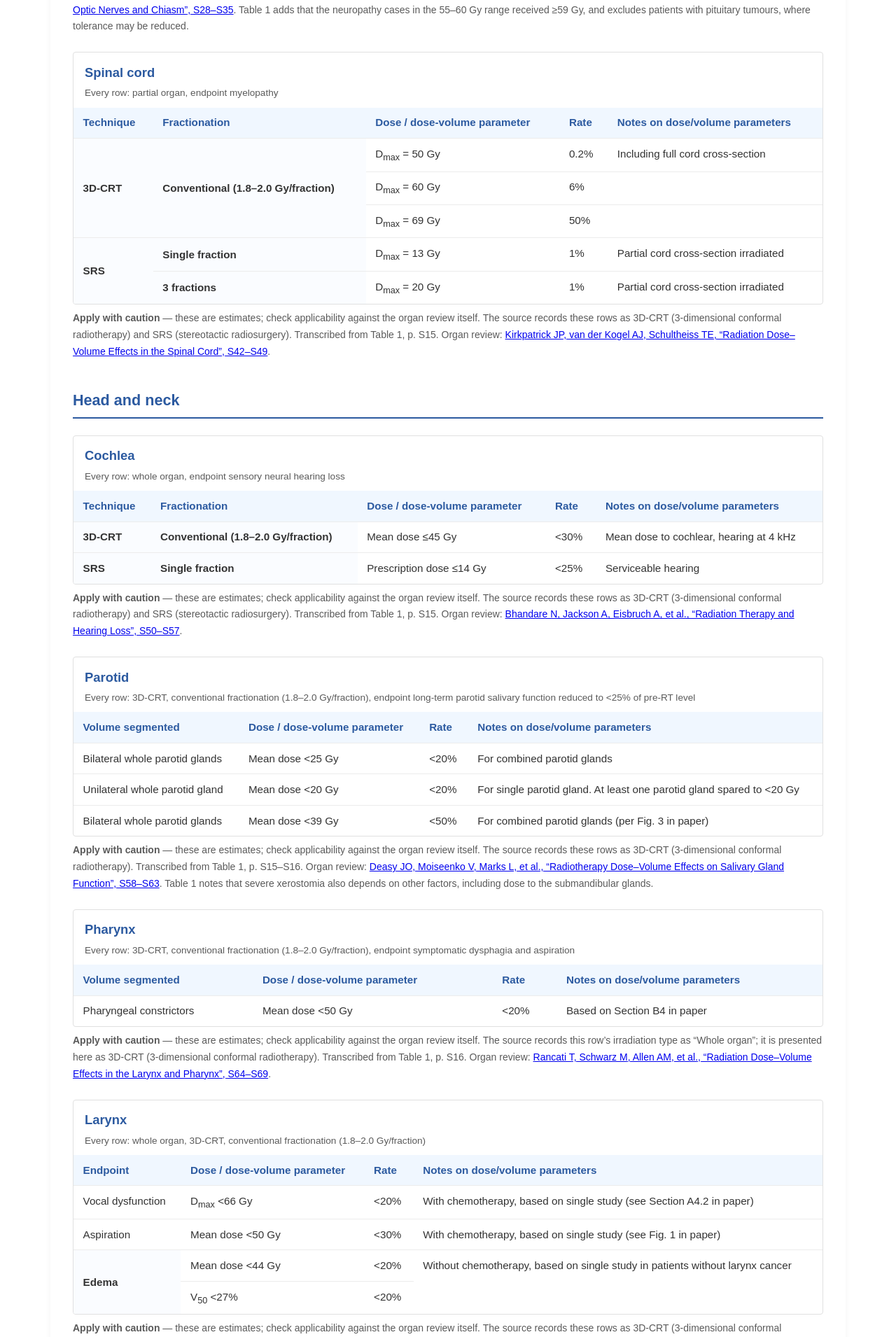
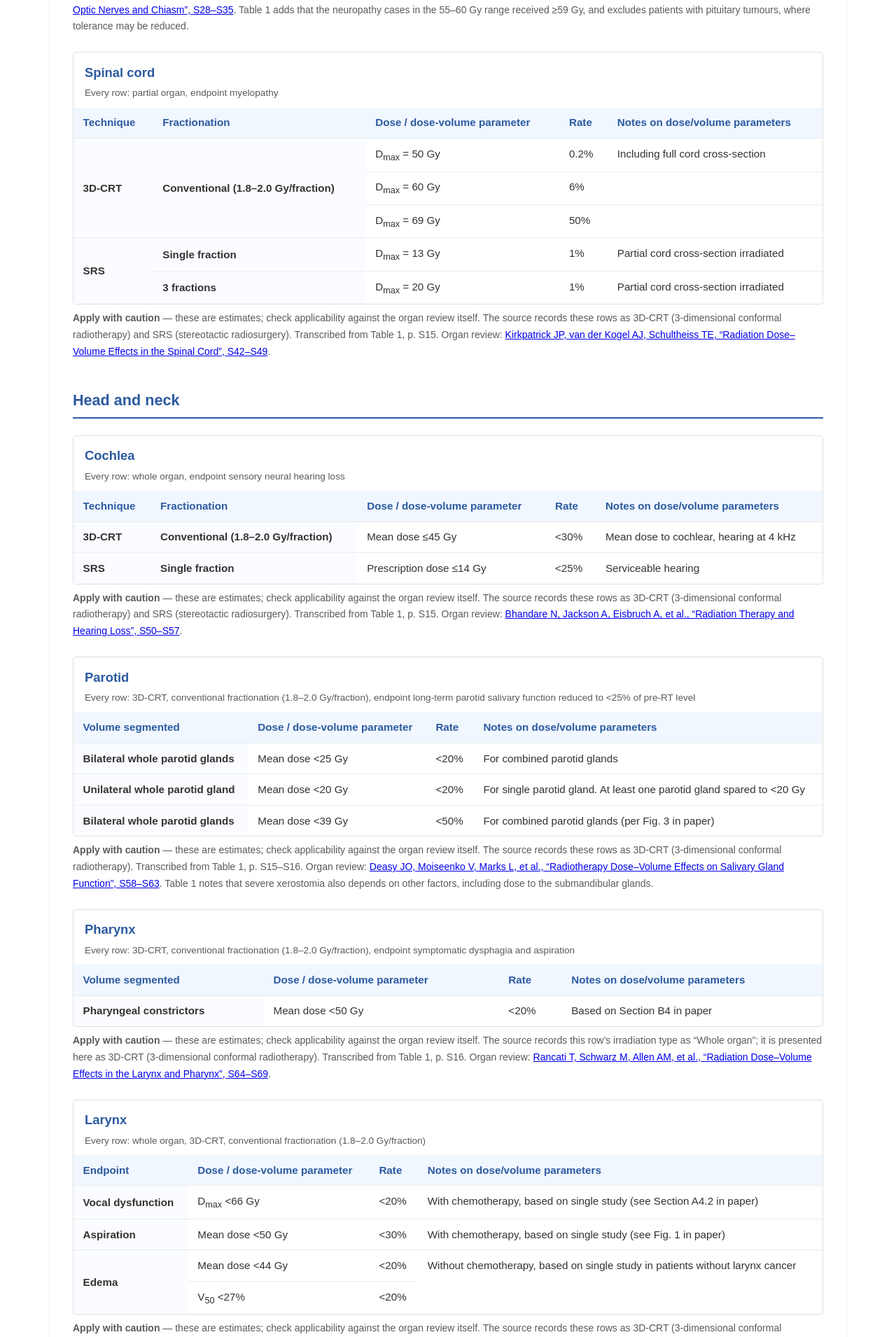
Before and after one commit to brianmanderson/QuantecWebSite, a Jekyll site: the page built from quantec.html, in a window 1280 px wide. Shown: the part 4490-6400 px from the top of the page at 70% size. Built offline with Jekyll 4.4.1, drawn with Linux system fonts in a browser that asks for light colours.

Commit message:
Mark every qualifier cell in the constraint tables, not just the merged ones
Eleven cells across six tables (parotid, pharynx, larynx, esophagus, small
bowel, rectum) sat plain in Technique/Fractionation/Volume/Endpoint columns
solely because they happened not to carry a rowspan, while identical columns
in the other tables wore the bold-and-tint qualifier marking. A new
.qualifier class shares the desktop styling with .grouped but stays out of
the stacked layout's group-header mechanism, and is reset below 880px so
phone cards render exactly as before. No clinical text, value, or citation
changed.

Co-Authored-By: Claude Fable 5 <noreply@anthropic.com>

```diff
--- a/assets/css/style.css
+++ b/assets/css/style.css
@@ -472,8 +472,21 @@ footer {
     font-size: 1.35rem;
 }
 
-/* A cell merged across the rows it applies to. */
-.constraint-table .grouped {
+/* The qualifier marking. The rule across all 18 tables: every cell in a qualifier column —
+   Technique, Fractionation, Volume segmented, Endpoint — carries this styling, and a dose,
+   rate or note never does. A clinician who has read a few tables learns that the marked cells
+   are the conditions and the plain cells are the data; that convention only teaches if it
+   holds everywhere, so do not apply it per-cell by whether a rowspan happens to be present.
+
+   Two classes share it because they diverge below the 880px breakpoint:
+   - `.grouped` — the cell is ALSO part of the group-header mechanism: hidden in the stacked
+     layout and reprinted from its row's data-group. Merged (rowspan) cells and the single-row
+     cells that share their column both use it where the row carries data-group.
+   - `.qualifier` — the marking alone, on rows with no data-group. In the stacked layout these
+     stay ordinary labelled cells; the media query resets this styling so phone cards keep
+     their own rule (labels and headers bold, values plain). */
+.constraint-table .grouped,
+.constraint-table .qualifier {
     background-color: #fafcff;
     font-weight: 600;
     vertical-align: middle;
@@ -693,6 +706,16 @@ footer {
        group carries. Desktop shows the merged cell; mobile shows a header on every card. */
     .constraint-table .grouped {
         display: none;
+    }
+
+    /* `.qualifier` cells stay visible down here — their rows have no data-group, so hiding
+       them would lose the value outright. But the desktop marking must not follow them: the
+       stacked layout's own convention is labels and group headers bold, values plain, and a
+       bold tinted "Vocal dysfunction" beside plain doses would break it. This reset keeps the
+       phone cards rendering exactly as they did before the class existed. */
+    .constraint-table .qualifier {
+        background-color: transparent;
+        font-weight: 400;
     }
 
     /* Rectum is the exception, and the only one: the value its merge carries is the dose itself,
--- a/quantec.html
+++ b/quantec.html
@@ -235,9 +235,9 @@ permalink: /quantec/
                 </tr>
             </thead>
             <tbody>
-                <tr><td data-label="Volume">Bilateral whole parotid glands</td><td class="num" data-label="Dose">Mean dose &lt;25 Gy</td><td class="num" data-label="Rate">&lt;20%</td><td data-label="Notes">For combined parotid glands</td></tr>
-                <tr><td data-label="Volume">Unilateral whole parotid gland</td><td class="num" data-label="Dose">Mean dose &lt;20 Gy</td><td class="num" data-label="Rate">&lt;20%</td><td data-label="Notes">For single parotid gland. At least one parotid gland spared to &lt;20 Gy</td></tr>
-                <tr><td data-label="Volume">Bilateral whole parotid glands</td><td class="num" data-label="Dose">Mean dose &lt;39 Gy</td><td class="num" data-label="Rate">&lt;50%</td><td data-label="Notes">For combined parotid glands (per Fig. 3 in paper)</td></tr>
+                <tr><td class="qualifier" data-label="Volume">Bilateral whole parotid glands</td><td class="num" data-label="Dose">Mean dose &lt;25 Gy</td><td class="num" data-label="Rate">&lt;20%</td><td data-label="Notes">For combined parotid glands</td></tr>
+                <tr><td class="qualifier" data-label="Volume">Unilateral whole parotid gland</td><td class="num" data-label="Dose">Mean dose &lt;20 Gy</td><td class="num" data-label="Rate">&lt;20%</td><td data-label="Notes">For single parotid gland. At least one parotid gland spared to &lt;20 Gy</td></tr>
+                <tr><td class="qualifier" data-label="Volume">Bilateral whole parotid glands</td><td class="num" data-label="Dose">Mean dose &lt;39 Gy</td><td class="num" data-label="Rate">&lt;50%</td><td data-label="Notes">For combined parotid glands (per Fig. 3 in paper)</td></tr>
             </tbody>
         </table>
     </div>
@@ -254,7 +254,7 @@ permalink: /quantec/
                 </tr>
             </thead>
             <tbody>
-                <tr><td data-label="Volume">Pharyngeal constrictors</td><td class="num" data-label="Dose">Mean dose &lt;50 Gy</td><td class="num" data-label="Rate">&lt;20%</td><td data-label="Notes">Based on Section B4 in paper</td></tr>
+                <tr><td class="qualifier" data-label="Volume">Pharyngeal constrictors</td><td class="num" data-label="Dose">Mean dose &lt;50 Gy</td><td class="num" data-label="Rate">&lt;20%</td><td data-label="Notes">Based on Section B4 in paper</td></tr>
             </tbody>
         </table>
     </div>
@@ -271,8 +271,8 @@ permalink: /quantec/
                 </tr>
             </thead>
             <tbody>
-                <tr><td data-label="Endpoint">Vocal dysfunction</td><td class="num" data-label="Dose">D<sub>max</sub> &lt;66 Gy</td><td class="num" data-label="Rate">&lt;20%</td><td data-label="Notes">With chemotherapy, based on single study (see Section A4.2 in paper)</td></tr>
-                <tr><td data-label="Endpoint">Aspiration</td><td class="num" data-label="Dose">Mean dose &lt;50 Gy</td><td class="num" data-label="Rate">&lt;30%</td><td data-label="Notes">With chemotherapy, based on single study (see Fig. 1 in paper)</td></tr>
+                <tr><td class="qualifier" data-label="Endpoint">Vocal dysfunction</td><td class="num" data-label="Dose">D<sub>max</sub> &lt;66 Gy</td><td class="num" data-label="Rate">&lt;20%</td><td data-label="Notes">With chemotherapy, based on single study (see Section A4.2 in paper)</td></tr>
+                <tr><td class="qualifier" data-label="Endpoint">Aspiration</td><td class="num" data-label="Dose">Mean dose &lt;50 Gy</td><td class="num" data-label="Rate">&lt;30%</td><td data-label="Notes">With chemotherapy, based on single study (see Fig. 1 in paper)</td></tr>
                 <tr data-group="Edema" data-note="Without chemotherapy, based on single study in patients without larynx cancer"><td class="grouped" rowspan="2" data-label="Endpoint">Edema</td><td class="num" data-label="Dose">Mean dose &lt;44 Gy</td><td class="num" data-label="Rate">&lt;20%</td><td rowspan="2" class="grouped-note" data-label="Notes">Without chemotherapy, based on single study in patients without larynx cancer</td></tr>
                 <tr data-group="Edema" data-note="Without chemotherapy, based on single study in patients without larynx cancer"><td class="num" data-label="Dose">V<sub>50</sub> &lt;27%</td><td class="num" data-label="Rate">&lt;20%</td></tr>
             </tbody>
@@ -334,7 +334,7 @@ permalink: /quantec/
                 </tr>
             </thead>
             <tbody>
-                <tr><td data-label="Endpoint">Grade &ge;3 acute esophagitis</td><td class="num" data-label="Dose">Mean dose &lt;34 Gy</td><td class="num" data-label="Rate">5&ndash;20%</td><td data-label="Notes">Based on RTOG and several studies</td></tr>
+                <tr><td class="qualifier" data-label="Endpoint">Grade &ge;3 acute esophagitis</td><td class="num" data-label="Dose">Mean dose &lt;34 Gy</td><td class="num" data-label="Rate">5&ndash;20%</td><td data-label="Notes">Based on RTOG and several studies</td></tr>
                 <tr data-group="Grade &ge;2 acute esophagitis" data-note="A variety of alternate threshold doses have been implicated. Appears to be a dose/volume response"><td class="grouped" rowspan="3" data-label="Endpoint">Grade &ge;2 acute esophagitis</td><td class="num" data-label="Dose">V<sub>35</sub> &lt;50%</td><td class="num" data-label="Rate">&lt;30%</td><td rowspan="3" class="grouped-note" data-label="Notes">A variety of alternate threshold doses have been implicated. Appears to be a dose/volume response</td></tr>
                 <tr data-group="Grade &ge;2 acute esophagitis" data-note="A variety of alternate threshold doses have been implicated. Appears to be a dose/volume response"><td class="num" data-label="Dose">V<sub>50</sub> &lt;40%</td><td class="num" data-label="Rate">&lt;30%</td></tr>
                 <tr data-group="Grade &ge;2 acute esophagitis" data-note="A variety of alternate threshold doses have been implicated. Appears to be a dose/volume response"><td class="num" data-label="Dose">V<sub>70</sub> &lt;20%</td><td class="num" data-label="Rate">&lt;30%</td></tr>
@@ -417,8 +417,8 @@ permalink: /quantec/
                 </tr>
             </thead>
             <tbody>
-                <tr><td data-label="Volume">Individual small bowel loops</td><td class="num" data-label="Dose">V<sub>15</sub> &lt;120 cc</td><td class="num" data-label="Rate">&lt;10%</td><td data-label="Notes">Volume based on segmentation of the individual loops of bowel, not the entire potential peritoneal space</td></tr>
-                <tr><td data-label="Volume">Entire potential space within peritoneal cavity</td><td class="num" data-label="Dose">V<sub>45</sub> &lt;195 cc</td><td class="num" data-label="Rate">&lt;10%</td><td data-label="Notes">Volume based on the entire potential space within the peritoneal cavity</td></tr>
+                <tr><td class="qualifier" data-label="Volume">Individual small bowel loops</td><td class="num" data-label="Dose">V<sub>15</sub> &lt;120 cc</td><td class="num" data-label="Rate">&lt;10%</td><td data-label="Notes">Volume based on segmentation of the individual loops of bowel, not the entire potential peritoneal space</td></tr>
+                <tr><td class="qualifier" data-label="Volume">Entire potential space within peritoneal cavity</td><td class="num" data-label="Dose">V<sub>45</sub> &lt;195 cc</td><td class="num" data-label="Rate">&lt;10%</td><td data-label="Notes">Volume based on the entire potential space within the peritoneal cavity</td></tr>
             </tbody>
         </table>
     </div>
@@ -442,8 +442,8 @@ permalink: /quantec/
                      renders in its first row only, so without the restatement the second phone card
                      would carry an endpoint and a rate with no dose. Neither copy is decoration.
                      Change one, change the other; `release` checks that they match. -->
-                <tr><td data-label="Endpoint">Grade &ge;2 late rectal toxicity</td><td class="grouped grouped-value" rowspan="2" data-label="Dose">V<sub>50</sub>&nbsp;&lt;50%, V<sub>60</sub>&nbsp;&lt;35%, V<sub>65</sub>&nbsp;&lt;25%, V<sub>70</sub>&nbsp;&lt;20%, V<sub>75</sub>&nbsp;&lt;15%</td><td class="num" data-label="Rate">&lt;15%</td></tr>
-                <tr><td data-label="Endpoint">Grade &ge;3 late rectal toxicity</td><td class="dose-restated" data-label="Dose">V<sub>50</sub>&nbsp;&lt;50%, V<sub>60</sub>&nbsp;&lt;35%, V<sub>65</sub>&nbsp;&lt;25%, V<sub>70</sub>&nbsp;&lt;20%, V<sub>75</sub>&nbsp;&lt;15%</td><td class="num" data-label="Rate">&lt;10%</td></tr>
+                <tr><td class="qualifier" data-label="Endpoint">Grade &ge;2 late rectal toxicity</td><td class="grouped grouped-value" rowspan="2" data-label="Dose">V<sub>50</sub>&nbsp;&lt;50%, V<sub>60</sub>&nbsp;&lt;35%, V<sub>65</sub>&nbsp;&lt;25%, V<sub>70</sub>&nbsp;&lt;20%, V<sub>75</sub>&nbsp;&lt;15%</td><td class="num" data-label="Rate">&lt;15%</td></tr>
+                <tr><td class="qualifier" data-label="Endpoint">Grade &ge;3 late rectal toxicity</td><td class="dose-restated" data-label="Dose">V<sub>50</sub>&nbsp;&lt;50%, V<sub>60</sub>&nbsp;&lt;35%, V<sub>65</sub>&nbsp;&lt;25%, V<sub>70</sub>&nbsp;&lt;20%, V<sub>75</sub>&nbsp;&lt;15%</td><td class="num" data-label="Rate">&lt;10%</td></tr>
             </tbody>
         </table>
     </div>
```
